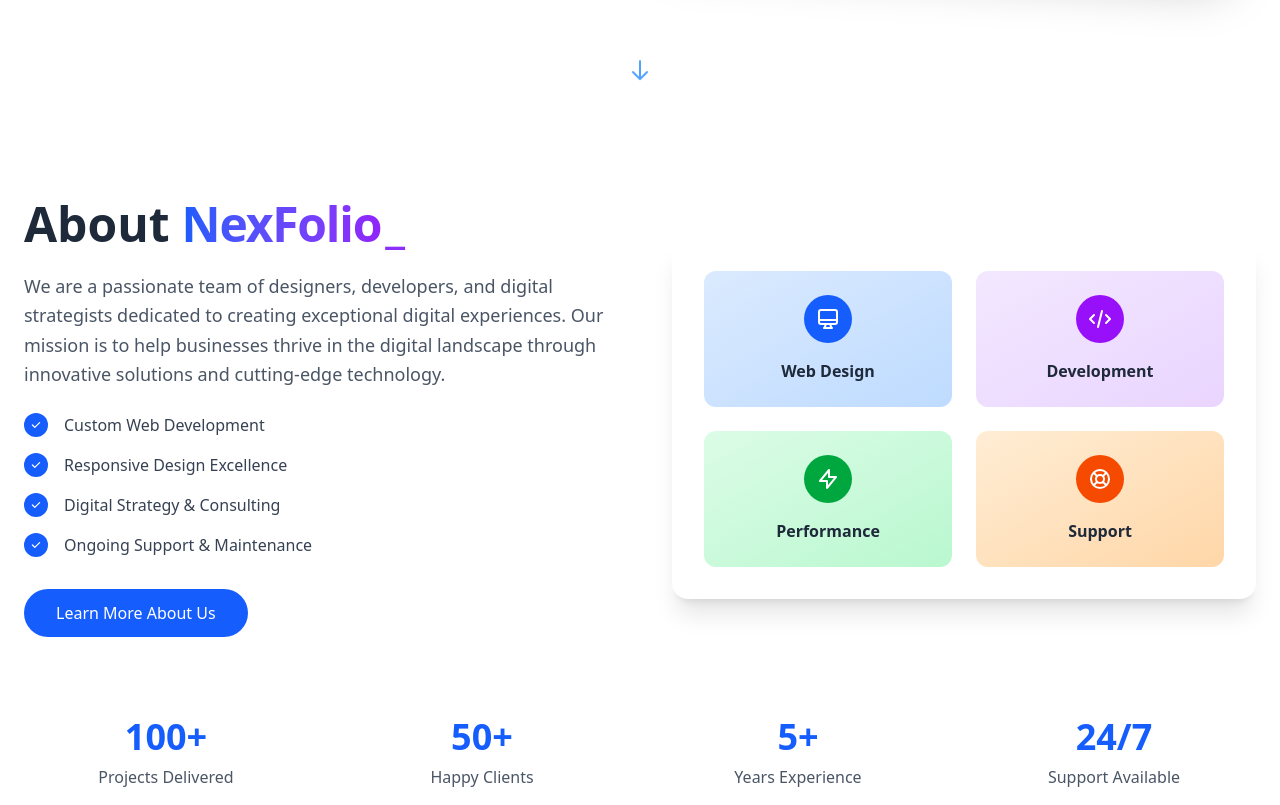
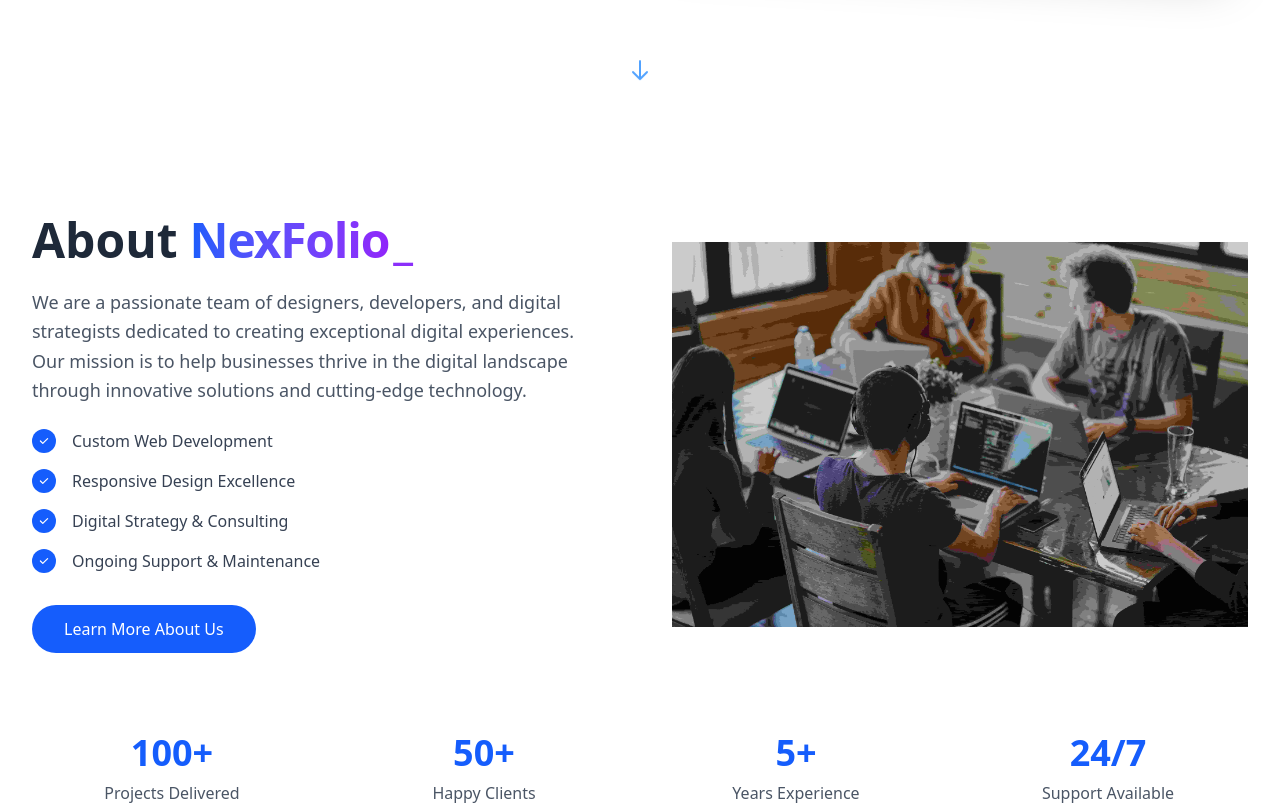
Before and after one commit to asrafsujan247/nexfolio-agency-portfolio, a React (Vite) app: page / in a window 1280 px wide. Shown: the part 680-1485 px from the top of the page. Built offline with nearby package versions, Linux system fonts and the light colour scheme.

Commit message:
added images in public folder and showed in about section

```diff
--- a/src/components/About.jsx
+++ b/src/components/About.jsx
@@ -10,8 +10,8 @@ const About = () => {
   ];
 
   return (
-    <section id="about" className="py-20 ">
-      <div className="container mx-auto px-6">
+    <section id="about" className="py-12">
+      <div className="px-8 lg:mt-12">
         <div className="grid lg:grid-cols-2 gap-16 items-center">
           {/* Left Content */}
           <div>
@@ -122,81 +122,8 @@ const About = () => {
 
           {/* Right Content - Image/Visual */}
           <div className="relative">
-            <div className="bg-white rounded-2xl shadow-xl p-8">
-              <div className="grid grid-cols-2 gap-6">
-                <div className="bg-gradient-to-br from-blue-100 to-blue-200 rounded-xl p-6 text-center">
-                  <div className="w-12 h-12 bg-blue-600 rounded-full flex items-center justify-center mx-auto mb-4">
-                    <svg
-                      className="w-6 h-6 text-white"
-                      fill="none"
-                      stroke="currentColor"
-                      viewBox="0 0 24 24"
-                    >
-                      <path
-                        strokeLinecap="round"
-                        strokeLinejoin="round"
-                        strokeWidth={2}
-                        d="M9.75 17L9 20l-1 1h8l-1-1-.75-3M3 13h18M5 17h14a2 2 0 002-2V5a2 2 0 00-2-2H5a2 2 0 00-2 2v10a2 2 0 002 2z"
-                      />
-                    </svg>
-                  </div>
-                  <h4 className="font-semibold text-gray-800">Web Design</h4>
-                </div>
-                <div className="bg-gradient-to-br from-purple-100 to-purple-200 rounded-xl p-6 text-center">
-                  <div className="w-12 h-12 bg-purple-600 rounded-full flex items-center justify-center mx-auto mb-4">
-                    <svg
-                      className="w-6 h-6 text-white"
-                      fill="none"
-                      stroke="currentColor"
-                      viewBox="0 0 24 24"
-                    >
-                      <path
-                        strokeLinecap="round"
-                        strokeLinejoin="round"
-                        strokeWidth={2}
-                        d="M10 20l4-16m4 4l4 4-4 4M6 16l-4-4 4-4"
-                      />
-                    </svg>
-                  </div>
-                  <h4 className="font-semibold text-gray-800">Development</h4>
-                </div>
-                <div className="bg-gradient-to-br from-green-100 to-green-200 rounded-xl p-6 text-center">
-                  <div className="w-12 h-12 bg-green-600 rounded-full flex items-center justify-center mx-auto mb-4">
-                    <svg
-                      className="w-6 h-6 text-white"
-                      fill="none"
-                      stroke="currentColor"
-                      viewBox="0 0 24 24"
-                    >
-                      <path
-                        strokeLinecap="round"
-                        strokeLinejoin="round"
-                        strokeWidth={2}
-                        d="M13 10V3L4 14h7v7l9-11h-7z"
-                      />
-                    </svg>
-                  </div>
-                  <h4 className="font-semibold text-gray-800">Performance</h4>
-                </div>
-                <div className="bg-gradient-to-br from-orange-100 to-orange-200 rounded-xl p-6 text-center">
-                  <div className="w-12 h-12 bg-orange-600 rounded-full flex items-center justify-center mx-auto mb-4">
-                    <svg
-                      className="w-6 h-6 text-white"
-                      fill="none"
-                      stroke="currentColor"
-                      viewBox="0 0 24 24"
-                    >
-                      <path
-                        strokeLinecap="round"
-                        strokeLinejoin="round"
-                        strokeWidth={2}
-                        d="M18.364 5.636l-3.536 3.536m0 5.656l3.536 3.536M9.172 9.172L5.636 5.636m3.536 9.192L5.636 18.364M21 12a9 9 0 11-18 0 9 9 0 0118 0zm-5 0a4 4 0 11-8 0 4 4 0 018 0z"
-                      />
-                    </svg>
-                  </div>
-                  <h4 className="font-semibold text-gray-800">Support</h4>
-                </div>
-              </div>
+            <div className="">
+              <img src="/about-1.jpg" alt="" />
             </div>
           </div>
         </div>
--- a/src/components/Hero.jsx
+++ b/src/components/Hero.jsx
@@ -13,7 +13,7 @@ const Hero = () => {
   return (
     <section
       id="hero"
-      className="min-h-screen flex items-center justify-center pt-20"
+      className="min-h-screen flex items-center justify-center pt-16"
     >
       <div className="px-8 lg:my-20">
         <div className="grid lg:grid-cols-2 gap-14 items-center">
```
Also changed, not shown: public/about-1.jpg (added), public/about-2.jpg (added).
